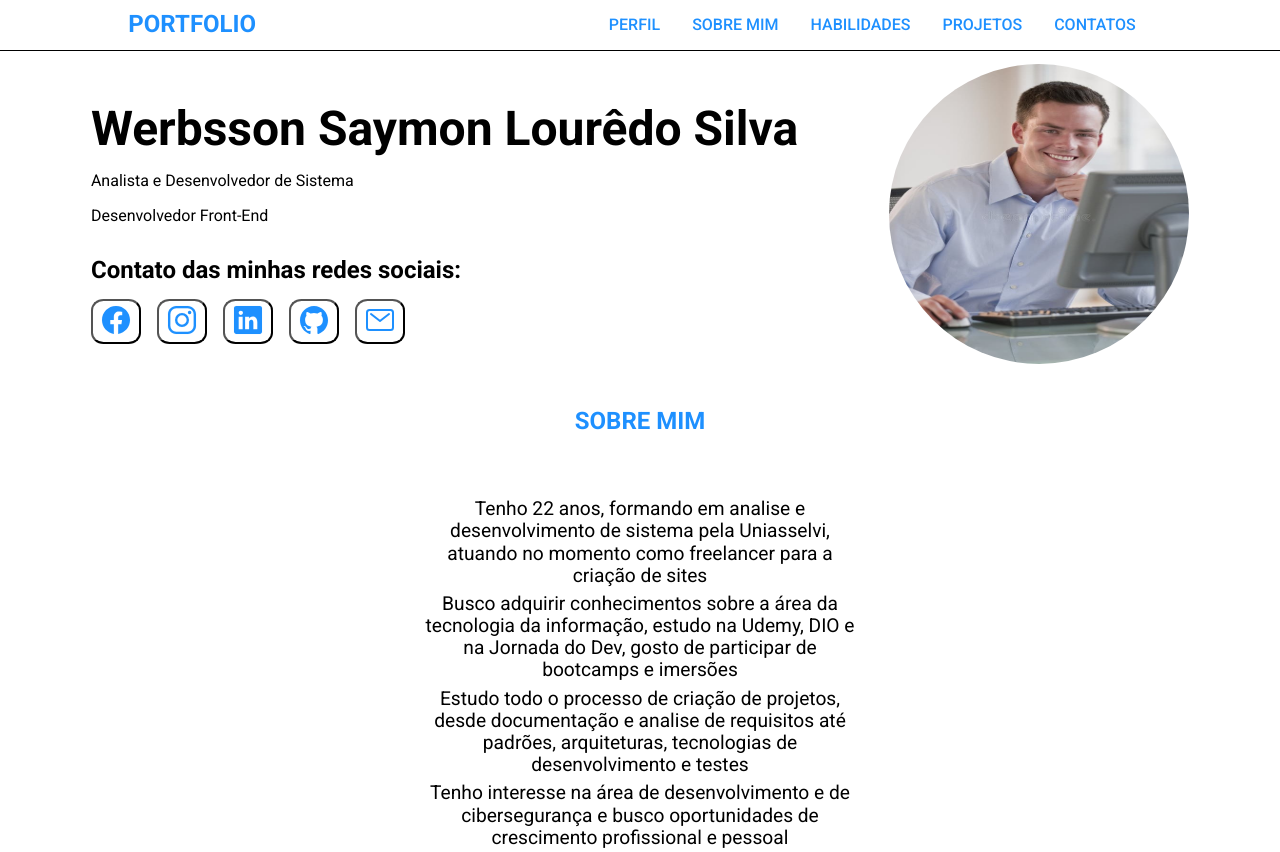
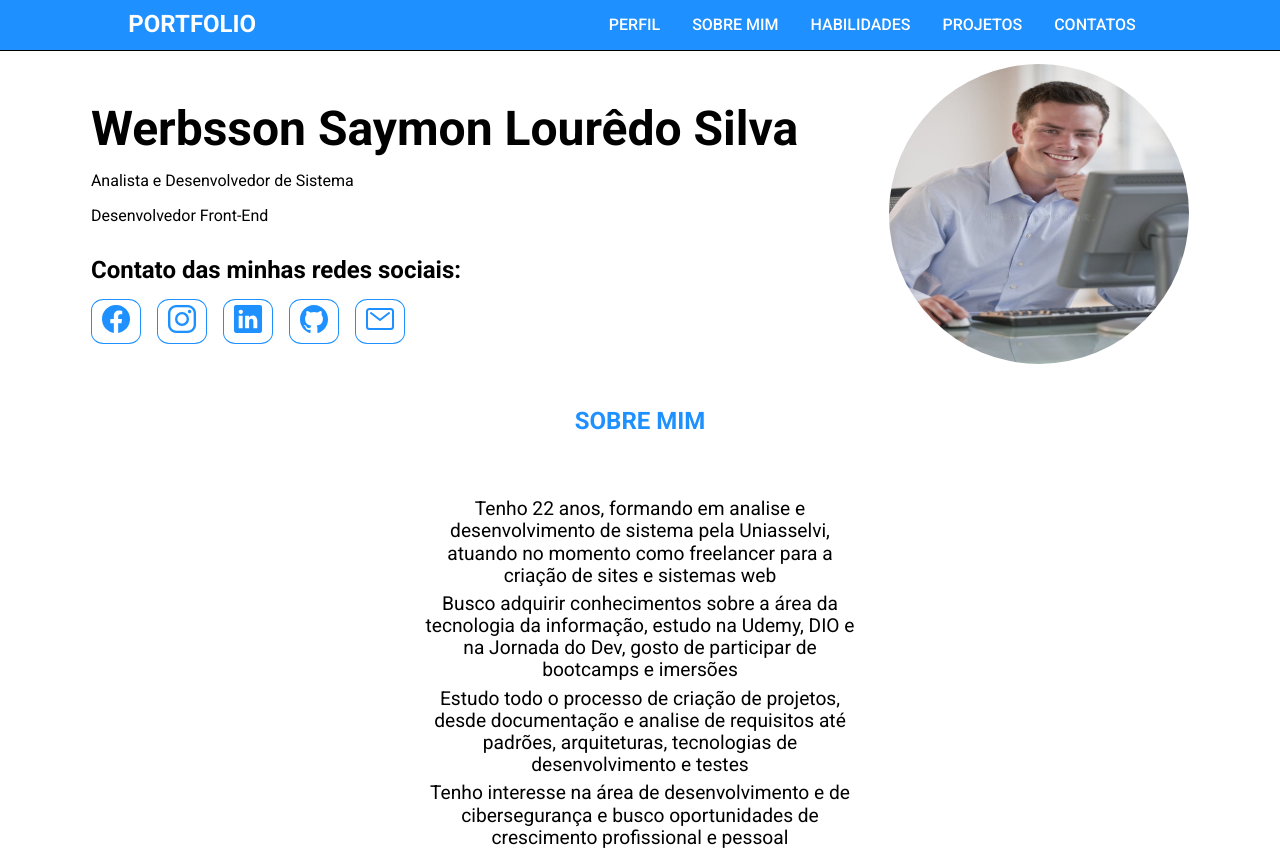
Before and after one commit to WerbssonSaymon/portfolio, a plain HTML site: page index.html in a window 1280 px wide. Shown: the top 852 px of the page. Drawn offline with nearby package versions, Linux system fonts and the light colour scheme.

Commit message:
:ok_hand: style: Estilizando pequenos detalhes

```diff
--- a/index.html
+++ b/index.html
@@ -47,7 +47,7 @@
     <h2 class="topics">sobre mim</h2>
     <section class="container__about">
         <article>
-            <p>Tenho 22 anos, formando em analise e desenvolvimento de sistema pela Uniasselvi, atuando no momento como freelancer para a criação de sites</p>
+            <p>Tenho 22 anos, formando em analise e desenvolvimento de sistema pela Uniasselvi, atuando no momento como freelancer para a criação de sites e sistemas web</p>
             <p>Busco adquirir conhecimentos sobre a área da tecnologia da informação, estudo na Udemy, DIO e na Jornada do Dev, gosto de participar de bootcamps e imersões</p>
             <p>Estudo todo o processo de criação de projetos, desde documentação e analise de requisitos até padrões, arquiteturas, tecnologias de desenvolvimento e testes</p>
             <p>Tenho interesse na área de desenvolvimento e de cibersegurança e busco oportunidades de crescimento profissional e pessoal</p>
@@ -146,7 +146,7 @@
                 <img src="./src/assets/site-formulario.png" alt="site do formulario">
                 <h3>formulario</h3>
                 <p>formulario de acesso com validação <br> em javascript</p>
-                <span>status: finalizado</span>
+                <span>status: em andamento</span>
                 <div>
                     <button><a href="https://web-pages-amber.vercel.app/">acessar</a></button>
                 </div>
--- a/src/styles/layout.css
+++ b/src/styles/layout.css
@@ -6,7 +6,7 @@
 }
 
 .container__menu {
-    background-color: var(--primary);
+    background-color: var(--blue);
 }
 
 .projects__card > div > button {
@@ -14,7 +14,10 @@
 }
 
 .logo,
-.menu__link,
+.menu__link {
+    color: var(--primary);
+}
+
 .icon,
 .topics,
 .footer__text > a {
--- a/src/styles/main.css
+++ b/src/styles/main.css
@@ -86,6 +86,7 @@ body {
     width: 50px;
     height: 45px;
     margin: 0.4rem 1rem 0 0;
+    border: 1px solid var(--blue);
     border-radius: 25%;
     background-color: transparent;
     padding: 0.2rem;
@@ -230,7 +231,7 @@ body {
 
 .container__footer {
     width: 100vw;
-    height: 5rem;
+    height: 4rem;
     margin-top: 2rem;
     display: flex;
     align-items: center;
```
